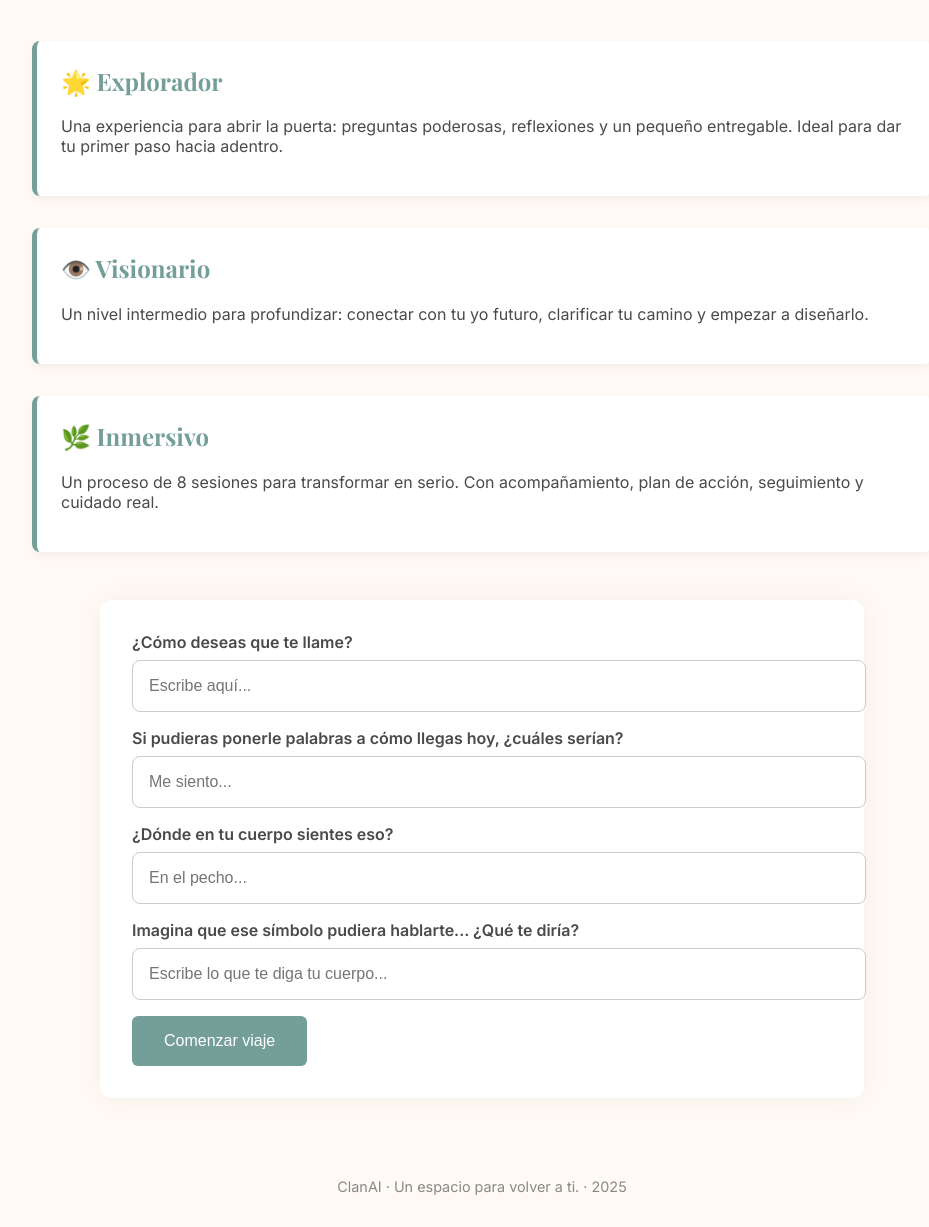
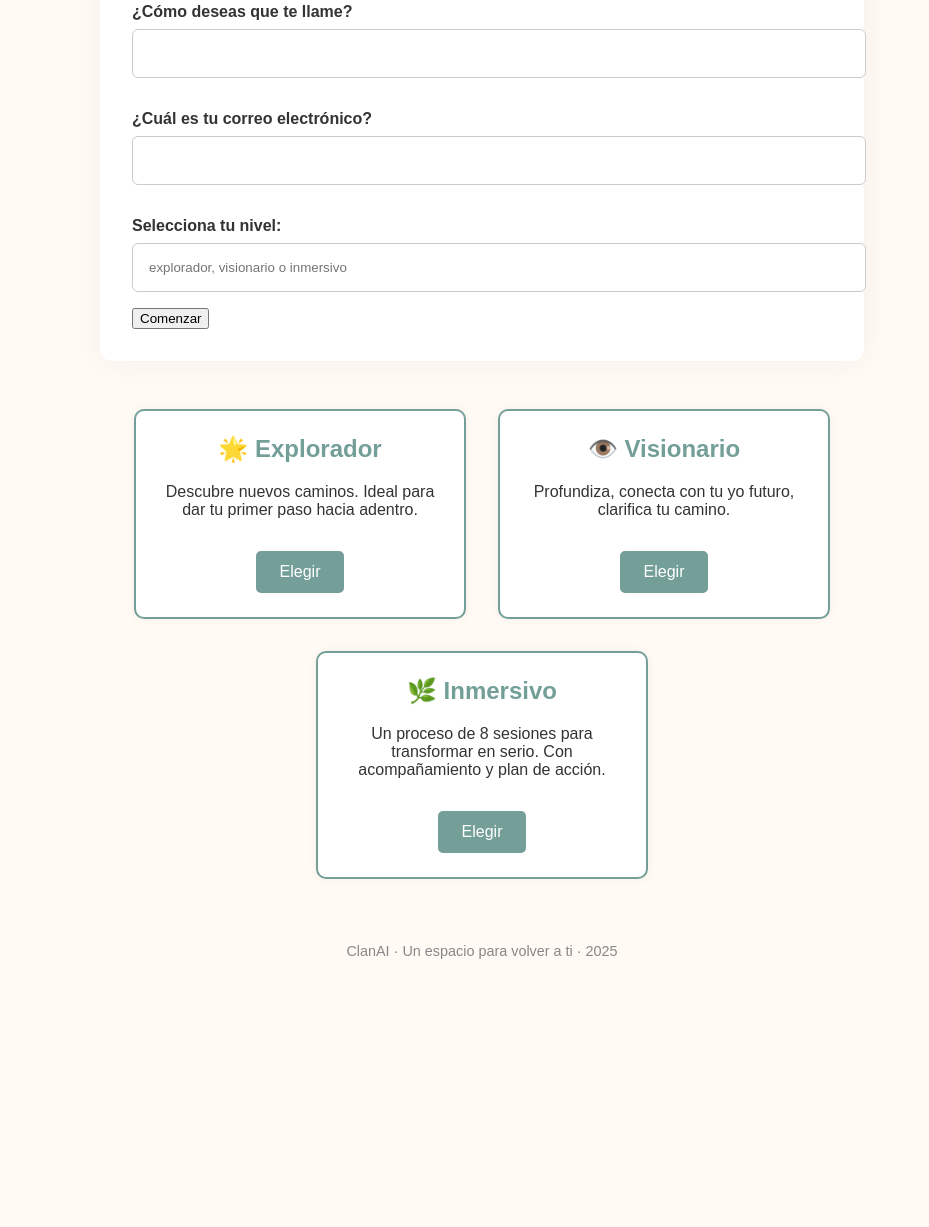
Before and after one commit to ClanAILife/clanaui, a plain HTML site: page index.html in a window 1280 px wide. Shown: the part 370-1597 px from the top of the page, without its empty margins (158-1087 px from the left). After the commit the page ends 1361 px from the top, so only its background shows below. Drawn offline with nearby package versions, Linux system fonts and the light colour scheme.

Commit message:
Update index.html

```diff
--- a/index.html
+++ b/index.html
@@ -1,101 +1,92 @@
 <!DOCTYPE html>
 <html lang="es">
 <head>
-  <meta charset="UTF-8" />
-  <meta name="viewport" content="width=device-width, initial-scale=1.0" />
-  <title>ClanAI - Bienvenida</title>
-  <link href="https://fonts.googleapis.com/css2?family=Playfair+Display:wght@500;700&family=Inter:wght@300;400;600&display=swap" rel="stylesheet">
+  <meta charset="UTF-8">
+  <meta name="viewport" content="width=device-width, initial-scale=1.0">
+  <title>ClanAI - Tu espacio</title>
   <style>
-    :root {
-      --color-fondo: #fffaf3;
-      --color-primario: #c2a27e;
-      --color-secundario: #4a4a4a;
-      --color-acento: #739f98;
-    }
-
     body {
       margin: 0;
-      font-family: 'Inter', sans-serif;
-      background-color: var(--color-fondo);
-      color: var(--color-secundario);
+      font-family: Arial, sans-serif;
+      background-color: #fffaf3;
+      color: #333;
     }
 
     header {
-      background: var(--color-primario);
+      background-color: #c2a27e;
+      color: white;
       padding: 2rem;
       text-align: center;
-      color: white;
     }
 
     header h1 {
-      font-family: 'Playfair Display', serif;
+      margin: 0;
       font-size: 2rem;
-      margin: 0;
     }
 
     .intro {
       max-width: 800px;
-      margin: 3rem auto;
-      padding: 0 1.5rem;
-      font-size: 1.1rem;
-      line-height: 1.8;
+      margin: 2rem auto;
+      padding: 0 1rem;
+      line-height: 1.6;
     }
 
-    .niveles {
+    .niveles-container {
       display: flex;
-      flex-direction: column;
+      flex-wrap: wrap;
+      justify-content: center;
       gap: 2rem;
-      max-width: 900px;
       margin: 2rem auto;
-      padding: 0 1.5rem;
+      max-width: 1000px;
     }
 
-    .nivel {
-      background: white;
-      border-left: 5px solid var(--color-acento);
+    .nivel-card {
+      background-color: white;
+      border: 2px solid #739f98;
+      border-radius: 10px;
       padding: 1.5rem;
-      box-shadow: 0 4px 10px rgba(0, 0, 0, 0.05);
-      border-radius: 8px;
+      width: 280px;
+      text-align: center;
+      box-shadow: 0 0 10px rgba(0,0,0,0.05);
     }
 
-    .nivel h2 {
+    .nivel-card h2 {
       margin-top: 0;
-      color: var(--color-acento);
-      font-family: 'Playfair Display', serif;
+      color: #739f98;
     }
 
-    .chatbox {
+    .nivel-card button {
+      margin-top: 1rem;
+      padding: 0.75rem 1.5rem;
+      border: none;
+      background-color: #739f98;
+      color: white;
+      font-size: 1rem;
+      border-radius: 5px;
+      cursor: pointer;
+    }
+
+    .chat-container {
       max-width: 700px;
       margin: 3rem auto;
-      background: white;
+      background-color: #ffffff;
+      padding: 2rem;
       border-radius: 12px;
-      padding: 2rem;
       box-shadow: 0 0 30px rgba(0,0,0,0.05);
     }
 
-    .chatbox label {
-      font-weight: 600;
-      margin-bottom: .5rem;
+    .chat-container label {
       display: block;
+      margin: 1rem 0 0.5rem;
+      font-weight: bold;
     }
 
-    .chatbox input[type="text"] {
+    .chat-container input[type="text"] {
       width: 100%;
       padding: 1rem;
+      border-radius: 6px;
       border: 1px solid #ccc;
-      border-radius: 8px;
-      font-size: 1rem;
       margin-bottom: 1rem;
-    }
-
-    .chatbox button {
-      background-color: var(--color-acento);
-      color: white;
-      border: none;
-      padding: 1rem 2rem;
-      font-size: 1rem;
-      border-radius: 6px;
-      cursor: pointer;
     }
 
     footer {
@@ -108,7 +99,7 @@
 </head>
 <body>
   <header>
-    <h1>Bienvenida a ClanAI</h1>
+    <h1>ClanAI</h1>
   </header>
 
   <section class="intro">
@@ -121,41 +112,47 @@
     </p>
   </section>
 
-  <section class="niveles">
-    <div class="nivel">
+  <section class="chat-container">
+    <form id="formClanAI">
+      <label for="nombreUsuario">¿Cómo deseas que te llame?</label>
+      <input type="text" name="nombreUsuario" id="nombreUsuario" required />
+
+      <label for="emailUsuario">¿Cuál es tu correo electrónico?</label>
+      <input type="text" name="emailUsuario" id="emailUsuario" required />
+
+      <label for="nivelSeleccionado">Selecciona tu nivel:</label>
+      <input type="text" name="nivelSeleccionado" id="nivelSeleccionado" placeholder="explorador, visionario o inmersivo" required />
+
+      <button type="submit">Comenzar</button>
+    </form>
+  </section>
+
+  <section class="niveles-container">
+    <div class="nivel-card">
       <h2>🌟 Explorador</h2>
-      <p>Una experiencia para abrir la puerta: preguntas poderosas, reflexiones y un pequeño entregable. Ideal para dar tu primer paso hacia adentro.</p>
+      <p>Descubre nuevos caminos. Ideal para dar tu primer paso hacia adentro.</p>
+      <button onclick="seleccionarNivel('explorador')">Elegir</button>
     </div>
-    <div class="nivel">
+    <div class="nivel-card">
       <h2>👁️ Visionario</h2>
-      <p>Un nivel intermedio para profundizar: conectar con tu yo futuro, clarificar tu camino y empezar a diseñarlo.</p>
+      <p>Profundiza, conecta con tu yo futuro, clarifica tu camino.</p>
+      <button onclick="seleccionarNivel('visionario')">Elegir</button>
     </div>
-    <div class="nivel">
+    <div class="nivel-card">
       <h2>🌿 Inmersivo</h2>
-      <p>Un proceso de 8 sesiones para transformar en serio. Con acompañamiento, plan de acción, seguimiento y cuidado real.</p>
+      <p>Un proceso de 8 sesiones para transformar en serio. Con acompañamiento y plan de acción.</p>
+      <button onclick="seleccionarNivel('inmersivo')">Elegir</button>
     </div>
   </section>
 
-  <section class="chatbox">
-    <form id="formClanAI">
-      <label for="nombreUsuario">¿Cómo deseas que te llame?</label>
-      <input type="text" name="nombreUsuario" id="nombreUsuario" placeholder="Escribe aquí..." required />
+  <footer>
+    ClanAI · Un espacio para volver a ti · 2025
+  </footer>
 
-      <label for="estadoInicial">Si pudieras ponerle palabras a cómo llegas hoy, ¿cuáles serían?</label>
-      <input type="text" name="estadoInicial" id="estadoInicial" placeholder="Me siento..." />
-
-      <label for="sintomaCorporal">¿Dónde en tu cuerpo sientes eso?</label>
-      <input type="text" name="sintomaCorporal" id="sintomaCorporal" placeholder="En el pecho..." />
-
-      <label for="mensajeSimbolo">Imagina que ese símbolo pudiera hablarte... ¿Qué te diría?</label>
-      <input type="text" name="mensajeSimbolo" id="mensajeSimbolo" placeholder="Escribe lo que te diga tu cuerpo..." />
-
-      <button type="submit">Comenzar viaje</button>
-    </form>
-  </section>
-
-  <footer>
-    ClanAI · Un espacio para volver a ti. · 2025
-  </footer>
+  <script>
+    function seleccionarNivel(nivel) {
+      document.getElementById('nivelSeleccionado').value = nivel;
+    }
+  </script>
 </body>
 </html>
```
